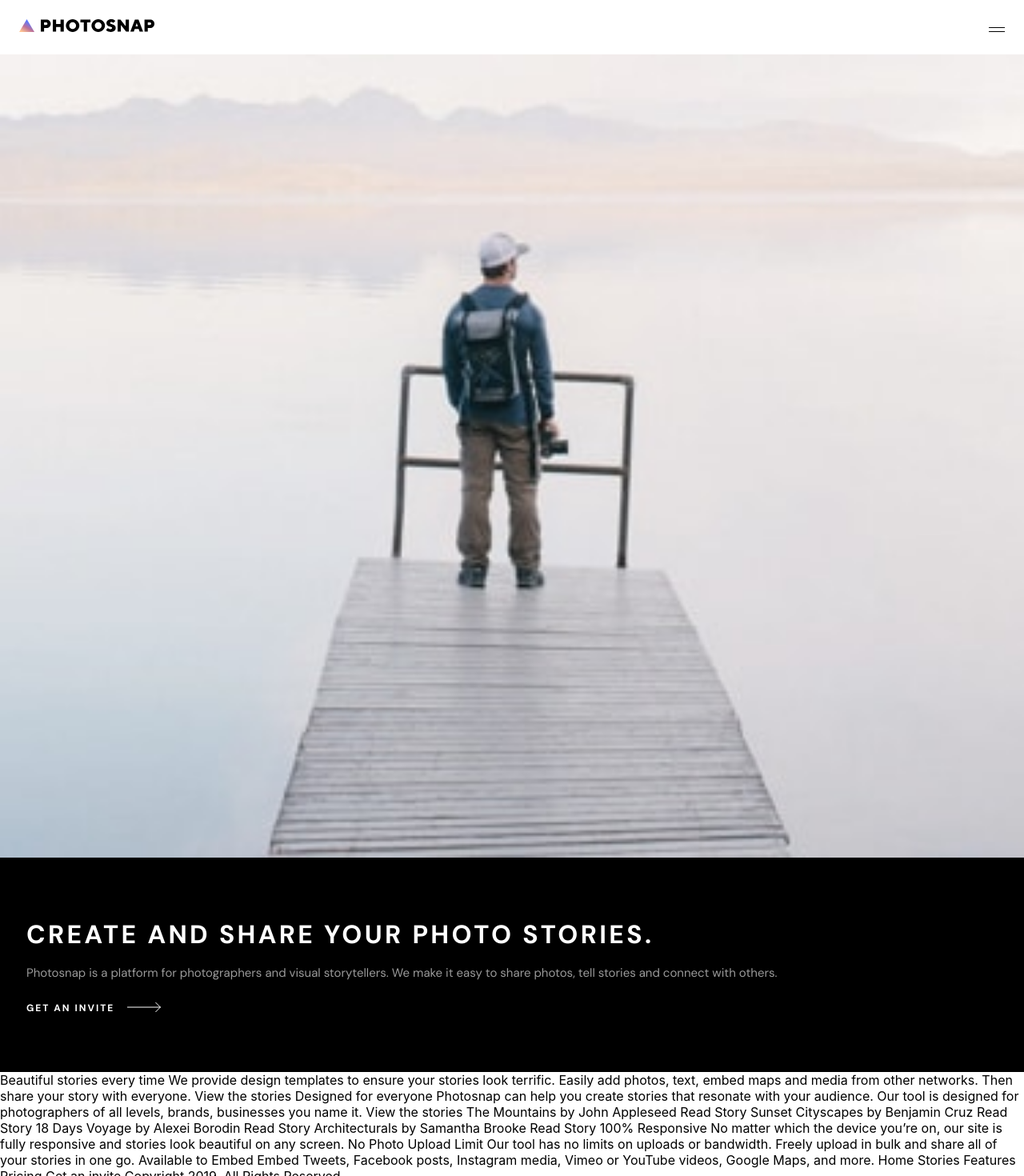
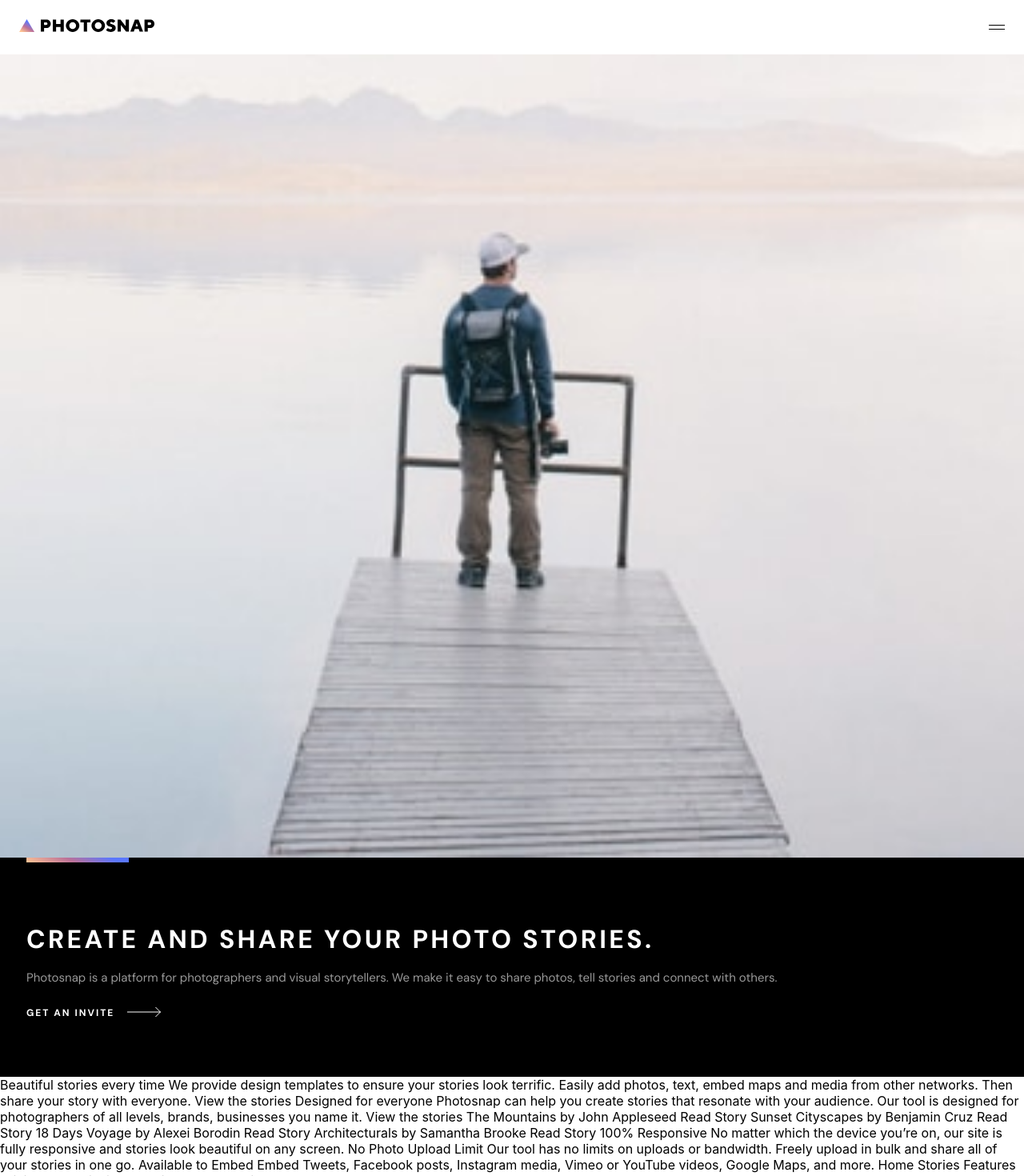
Before and after one commit to alexJSanchez/PhotoSnap, a React (Create React App) app in the folder photosnap/: page / in a window 1280 px wide. Shown: the top 1470 px of the page at 80% size. Built offline with nearby package versions, Linux system fonts and the light colour scheme.

Commit message:
ad block and fix nav

```diff
--- a/photosnap/src/App.css
+++ b/photosnap/src/App.css
@@ -2,6 +2,7 @@
 * {
 	margin: 0;
 	padding: 0;
+	box-sizing: border-box;
 }
 
 /*main content*/
@@ -29,7 +30,13 @@ nav {
 	background-color: #fff;
 	display: flex;
 	justify-content: space-between;
+	align-items: center;
 	margin: 1.5rem;
+}
+.nav-right {
+	display: flex;
+	justify-content: center;
+	align-items: center;
 }
 .create-and-share {
 	width: 100%;
@@ -42,7 +49,18 @@ nav {
 	color: #fff;
 	background-color: #000;
 }
-
+.main-card-one-bottom-boommark {
+	background: linear-gradient(
+		27deg,
+		#ffc593 0%,
+		#bc7198 43.29%,
+		#5a77ff 83.33%
+	);
+	transform: translateY(-4px) translateX(2.063rem);
+	width: 128px;
+	height: 6px;
+	flex-shrink: 0;
+}
 .main-card-one-bottom h2 {
 	color: #fff;
 	font-family: "DM Sans", sans-serif;
--- a/photosnap/src/App.js
+++ b/photosnap/src/App.js
@@ -20,6 +20,7 @@ function App() {
 					<div className="main-card-one-top">
 						<img className="create-and-share" src={create_and_share} />
 					</div>
+					<div className="main-card-one-bottom-boommark"></div>
 					<div className="main-card-one-bottom">
 						<h2>Create and share your photo Stories. </h2>
 						<p>
```
